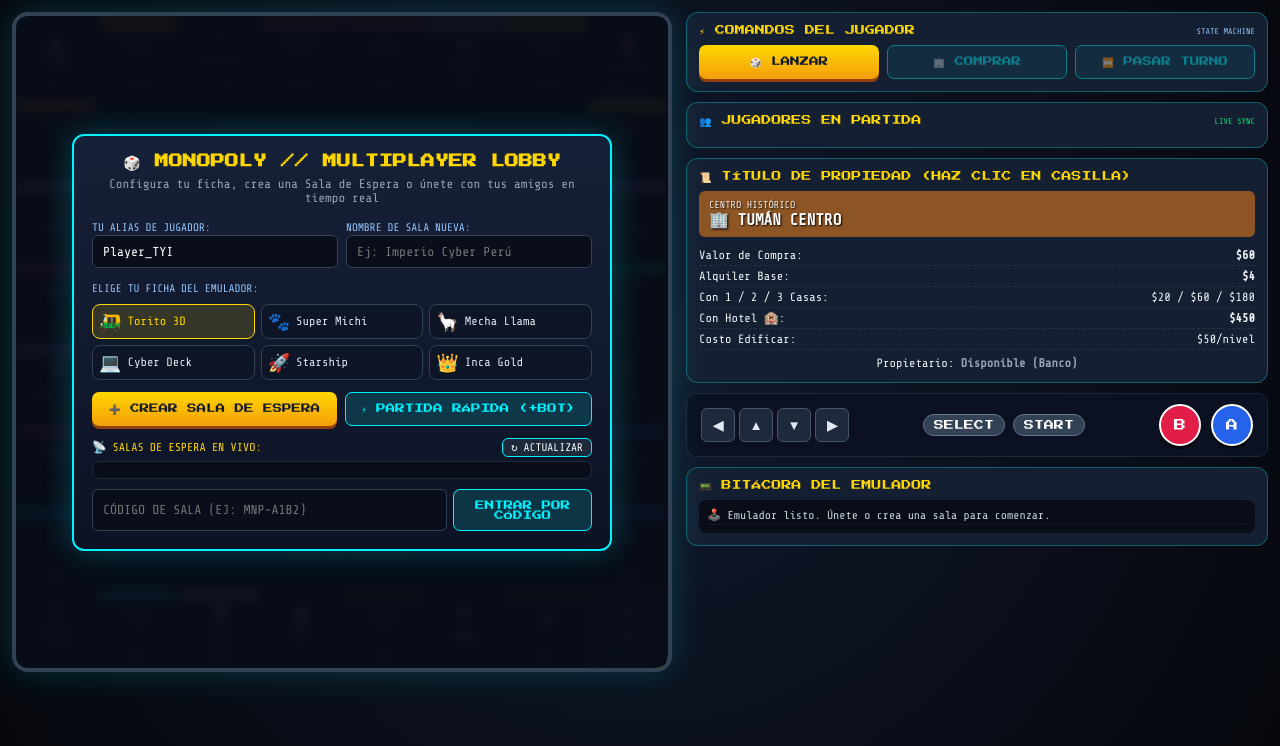
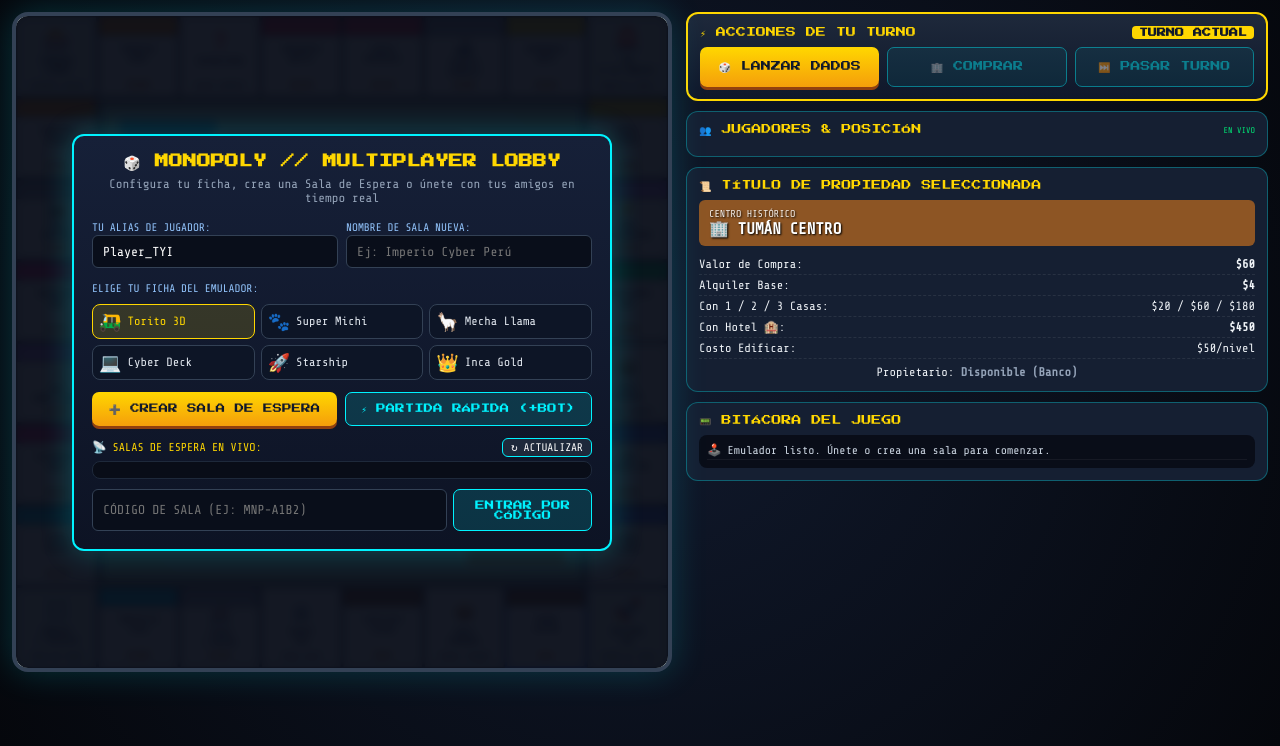
Before and after one commit to IAmJAHR/PORTAFOLIO, a PHP site: page /monopoly.html in a window 1280 px wide. Shown: the part 54-800 px from the top of the page. Run offline with PHP 8.4, Linux system fonts and the light colour scheme.

Commit message:
fix(monopoly): popup de cartas comunales y casualidad, auto fin de turno al comprar, eliminacion de botones superfluos y rediseno de jugadores

```diff
--- a/css/monopoly.css
+++ b/css/monopoly.css
@@ -403,46 +564,89 @@ body.emulator-body {
   justify-content: space-between;
 }
 
+.main-turn-card {
+  border: 2px solid var(--emu-gold);
+  background: linear-gradient(180deg, #1e293b 0%, #0f172a 100%);
+}
+
+.turn-badge {
+  background: var(--emu-gold);
+  color: #0f172a;
+  padding: 2px 7px;
+  border-radius: 4px;
+  font-size: 9px;
+  font-weight: 700;
+}
+
+.action-btn-big {
+  padding: 13px 8px !important;
+  font-size: 10px !important;
+}
+
 .players-hud-grid {
-  display: grid;
-  grid-template-columns: repeat(2, 1fr);
+  display: flex;
+  flex-direction: column;
   gap: 8px;
 }
 
 .hud-player-card {
-  background: #0b1120;
-  border-radius: 8px;
-  padding: 8px 10px;
-  border: 1px solid #1e293b;
+  background: #0f172a;
+  border-radius: 10px;
+  padding: 10px 12px;
+  border: 2px solid #334155;
+  transition: all 0.2s ease;
 }
 
 .hud-player-card.active-turn {
-  border-color: var(--emu-gold);
-  box-shadow: 0 0 12px rgba(255, 215, 0, 0.25);
+  border-color: var(--emu-gold) !important;
+  background: linear-gradient(90deg, #1e293b 0%, #1e1b4b 100%);
+  box-shadow: 0 0 16px rgba(255, 215, 0, 0.35);
+  transform: translateX(4px);
 }
 
 .hud-player-card.is-bankrupt {
-  opacity: 0.4;
+  opacity: 0.35;
+  filter: grayscale(1);
   text-decoration: line-through;
 }
 
 .hp-top {
   display: flex;
   justify-content: space-between;
+  align-items: center;
   font-weight: 700;
-  font-size: 13px;
-  margin-bottom: 4px;
+  font-size: 14px;
+  margin-bottom: 6px;
+}
+
+.hp-name-wrap {
+  display: flex;
+  align-items: center;
+  gap: 8px;
+}
+
+.hp-token-badge {
+  font-size: 20px;
+  line-height: 1;
 }
 
 .hp-money {
-  color: var(--emu-green);
+  font-family: 'Fira Code', monospace;
+  font-size: 15px;
+  color: #4ade80;
+  font-weight: 800;
+  text-shadow: 0 0 8px rgba(74, 222, 128, 0.4);
 }
 
 .hp-sub {
   display: flex;
   justify-content: space-between;
-  font-size: 11px;
+  align-items: center;
+  font-size: 11.5px;
   color: #94a3b8;
+  background: rgba(0, 0, 0, 0.25);
+  padding: 4px 8px;
+  border-radius: 6px;
 }
 
 .jail-pill {
--- a/monopoly.html
+++ b/monopoly.html
@@ -31,10 +31,41 @@
   <!-- ==================== GABINETE PRINCIPAL DEL EMULADOR ==================== -->
   <main class="emu-cabinet">
     <!-- 1. PANTALLA CRT DEL EMULADOR -->
-    <section class="emu-crt-screen">
-      <canvas id="monopolyCanvas" width="720" height="720"></canvas>
+    <section class="emu-crt-screen crt-off">
+      <canvas id="monopolyCanvas" width="880" height="880"></canvas>
 
-      <!-- OVERLAY 1: BIOS BOOT SEQUENCE -->
+      <!-- TARJETA EMERGENTE INTUITIVA DE COMPRA DE PROPIEDAD (ESTILO MONOPOLY REAL) -->
+      <div id="emu-buy-popup" class="buy-deed-popup hidden">
+        <div class="buy-deed-card">
+          <div id="popup-deed-header" class="buy-deed-header">
+            <span id="popup-deed-group">TÍTULO DE PROPIEDAD</span>
+            <h3 id="popup-deed-name">PROPIEDAD</h3>
+          </div>
+          <div class="buy-deed-body">
+            <div class="buy-price-tag">PRECIO: <strong id="popup-deed-price">$100</strong></div>
+            <div id="popup-deed-rents" class="buy-rents-list"></div>
+            <div class="buy-deed-actions">
+              <button id="btn-popup-buy" class="emu-btn-primary" style="flex:1;padding:12px;">🏢 COMPRAR</button>
+              <button id="btn-popup-pass" class="emu-btn-secondary" style="flex:1;padding:12px;">⏭️ PASAR</button>
+            </div>
+          </div>
+        </div>
+      </div>
+
+      <!-- MODAL EMERGENTE DE CARTA (CASUALIDAD / ARCA COMUNAL) -->
+      <div id="emu-card-popup" class="card-action-popup hidden">
+        <div class="card-action-box">
+          <div id="popup-card-header" class="card-action-header">
+            <span id="popup-card-badge" class="card-badge">ARCA COMUNAL</span>
+            <h3 id="popup-card-title">Título de Carta</h3>
+          </div>
+          <div class="card-action-body">
+            <div id="popup-card-icon" class="card-big-icon">📦</div>
+            <p id="popup-card-text" class="card-description-text">Descripción del efecto...</p>
+            <button id="btn-popup-card-ok" class="emu-btn-primary" style="width:100%;padding:12px;">ENTENDIDO ✔</button>
+          </div>
+        </div>
+      </div>
       <div id="emu-boot-overlay" class="emu-overlay">
         <div class="emu-modal-box">
           <h2 class="emu-modal-title">🕹️ J_ABEL RETRO EMULATOR BIOS v4.2</h2>
@@ -114,27 +145,27 @@
       </div>
     </section>
 
-    <!-- 2. CONSOLA LATERAL: JUGADORES, ACCIONES, INSPECTOR DE TÍTULO Y GAMEPAD -->
+    <!-- 2. CONSOLA LATERAL: JUGADORES, ACCIONES E INSPECTOR DE TÍTULO -->
     <aside class="emu-side-deck">
       <!-- Tarjeta de Acciones del Turno -->
+      <div class="deck-card main-turn-card">
+        <div class="deck-heading">
+          <span>⚡ ACCIONES DE TU TURNO</span>
+          <span id="turn-badge-indicator" class="turn-badge">TURNO ACTUAL</span>
+        </div>
+        <div class="command-buttons-grid">
+          <button id="btn-act-roll" class="emu-btn-primary action-btn-big">🎲 LANZAR DADOS</button>
+          <button id="btn-act-buy" class="emu-btn-secondary action-btn-big" disabled>🏢 COMPRAR</button>
+          <button id="btn-act-end" class="emu-btn-secondary action-btn-big" disabled>⏭️ PASAR TURNO</button>
+        </div>
+        <button id="btn-act-bail" class="emu-btn-secondary" style="width:100%;margin-top:8px;display:none;">🔓 PAGAR FIANZA CÁRCEL ($50)</button>
+      </div>
+
+      <!-- Estado Financiero de Jugadores Rediseñado -->
       <div class="deck-card">
         <div class="deck-heading">
-          <span>⚡ COMANDOS DEL JUGADOR</span>
-          <small style="color:#93c5fd;font-family:'Share Tech Mono'">STATE MACHINE</small>
-        </div>
-        <div class="command-buttons-grid">
-          <button id="btn-act-roll" class="emu-btn-primary">🎲 LANZAR</button>
-          <button id="btn-act-buy" class="emu-btn-secondary" disabled>🏢 COMPRAR</button>
-          <button id="btn-act-end" class="emu-btn-secondary" disabled>⏭️ PASAR TURNO</button>
-        </div>
-        <button id="btn-act-bail" class="emu-btn-secondary" style="width:100%;margin-top:6px;display:none;">🔓 PAGAR FIANZA CÁRCEL ($50)</button>
-      </div>
-
-      <!-- Estado Financiero de Jugadores -->
-      <div class="deck-card">
-        <div class="deck-heading">
-          <span>👥 JUGADORES EN PARTIDA</span>
-          <small style="color:#00e676;font-family:'Share Tech Mono'">LIVE SYNC</small>
+          <span>👥 JUGADORES &amp; POSICIÓN</span>
+          <small style="color:#00e676;font-family:'Share Tech Mono'">EN VIVO</small>
         </div>
         <div id="emu-players-hud" class="players-hud-grid"></div>
       </div>
@@ -142,33 +173,15 @@
       <!-- Inspector de Propiedades y Construcción de Casas -->
       <div class="deck-card">
         <div class="deck-heading">
-          <span>📜 TÍTULO DE PROPIEDAD (HAZ CLIC EN CASILLA)</span>
+          <span>📜 TÍTULO DE PROPIEDAD SELECCIONADA</span>
         </div>
         <div id="emu-deed-inspector"></div>
-      </div>
-
-      <!-- Controles Físicos del Emulador Retro -->
-      <div class="emulator-gamepad-bar">
-        <div class="dpad-cluster" title="Navegar Casillas del Tablero">
-          <button id="dpad-left" class="dpad-btn">◀</button>
-          <button id="dpad-up" class="dpad-btn">▲</button>
-          <button id="dpad-down" class="dpad-btn">▼</button>
-          <button id="dpad-right" class="dpad-btn">▶</button>
-        </div>
-        <div class="meta-cluster">
-          <button id="pad-btn-select" class="pill-pad-btn" title="Inspeccionar siguiente casilla">SELECT</button>
-          <button id="pad-btn-start" class="pill-pad-btn" title="Iniciar / Terminar Turno">START</button>
-        </div>
-        <div class="ab-cluster">
-          <button id="pad-btn-b" class="ab-btn btn-b" title="Botón B: Pasar">B</button>
-          <button id="pad-btn-a" class="ab-btn btn-a" title="Botón A: Lanzar / Comprar">A</button>
-        </div>
       </div>
 
       <!-- Bitácora de Eventos del Emulador -->
       <div class="deck-card">
         <div class="deck-heading">
-          <span>📟 BITÁCORA DEL EMULADOR</span>
+          <span>📟 BITÁCORA DEL JUEGO</span>
         </div>
         <div id="emu-game-logs" class="game-logs-box">
           <div class="log-line">🕹️ Emulador listo. Únete o crea una sala para comenzar.</div>
```
Also changed, not shown: other parts of css/monopoly.css (+163 -2 lines), dist/js/monopoly/canvas-renderer.js, dist/js/monopoly/emulator-ui.js, dist/js/monopoly/game-engine.js.
